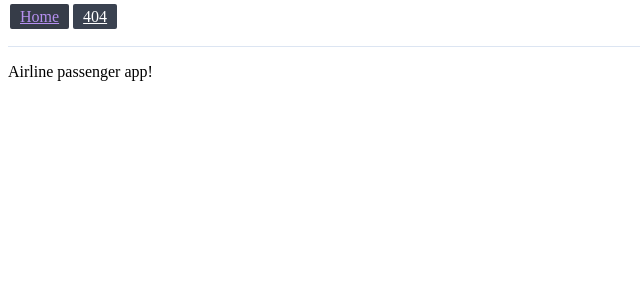
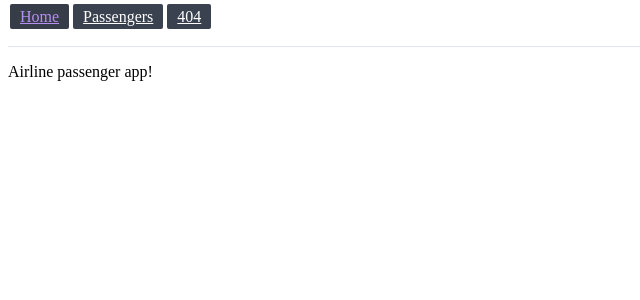
Before and after one commit to Earthii/Angular-Fundamentals, an Angular app: page / in a window 1280 px wide. Shown: the top 300 px of the page, without its empty margins (0-640 px from the left). Built offline with nearby package versions, Linux system fonts and the light colour scheme.

Commit message:
child route

```diff
--- a/src/app/app.component.ts
+++ b/src/app/app.component.ts
@@ -31,6 +31,11 @@ export class AppComponent {
             exact:true
         },
         {
+            link:'/passengers',
+            name:'Passengers',
+            exact:true
+        },
+        {
             link:'ops',
             name:'404',
             exact:false
```
Also changed, not shown: src/app/passenger-dashboard/passenger.dashboard.module.ts (+23 -4 lines).
